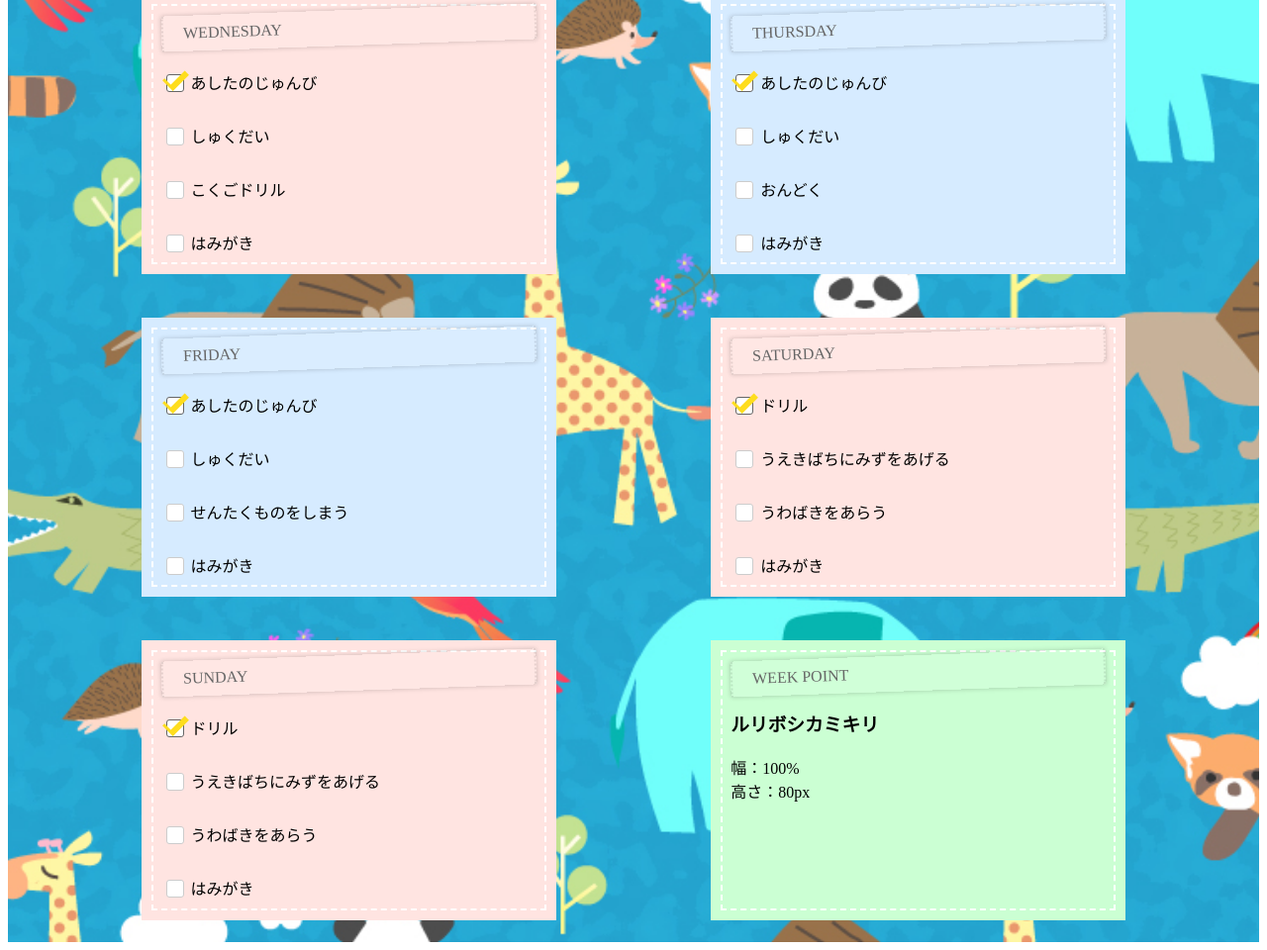
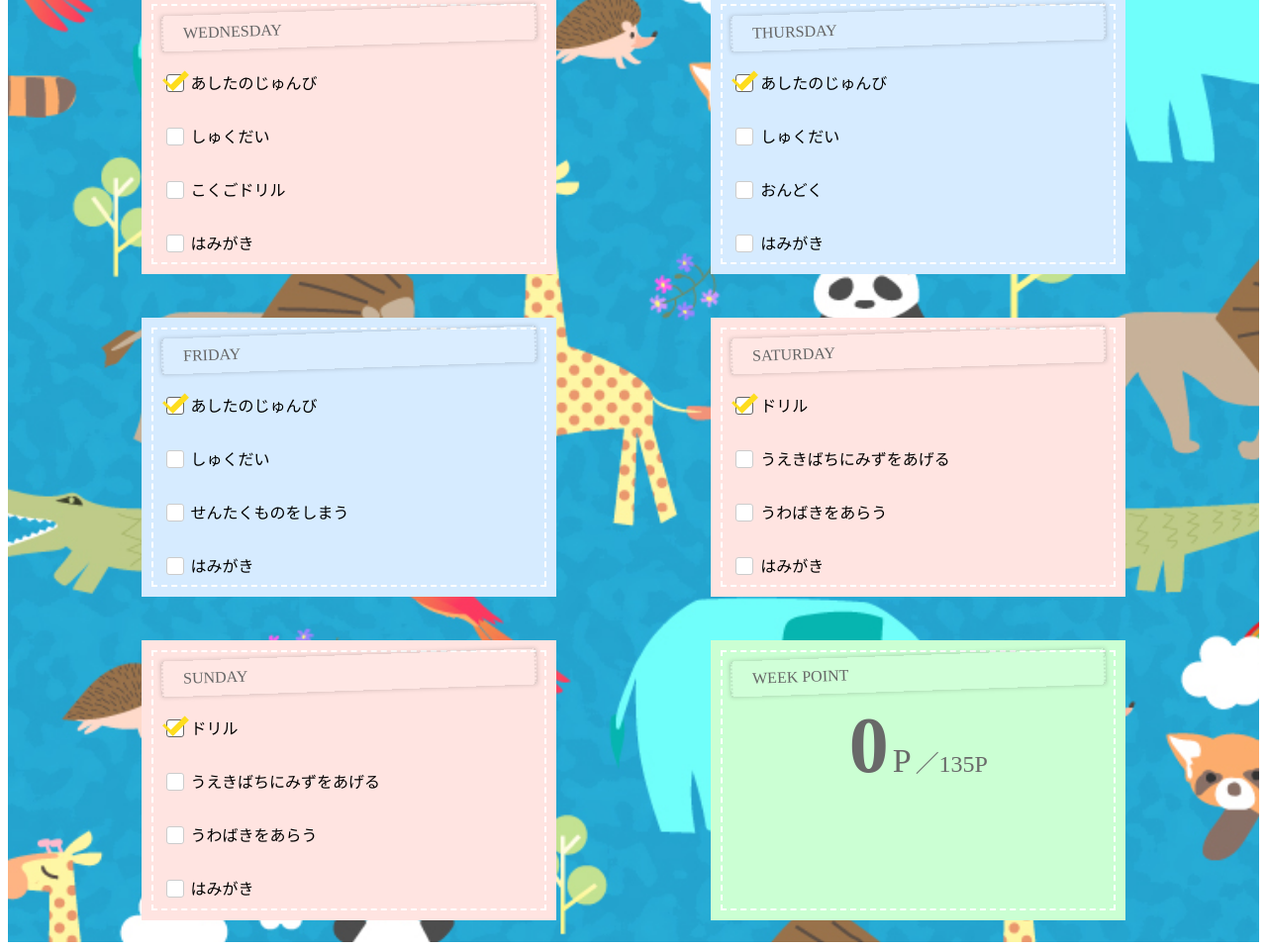
Before and after one commit to nishi3055/memo, a plain HTML site: page index.html in a window 1280 px wide. Shown: the part 482-1442 px from the top of the page at 99% size. Drawn offline with nearby package versions, Linux system fonts and the light colour scheme; a web font is replaced by a local one.

Commit message:
WEEK-Point

```diff
--- a/css/main.css
+++ b/css/main.css
@@ -408,3 +408,23 @@ input[type=checkbox]:checked+.checkbox01::after {
     box-shadow: 0px 0px 0px 10px #CBFFD3;
     border: dashed 2px white;
 }
+
+
+.score-wrap {
+    margin-top: 10px;
+    text-align: center;
+    color: #696969;
+
+    .score {
+        font-size: 80px;
+        font-weight: bold;
+    }
+
+    .ja {
+        font-size: 34px;
+    }
+
+    .full {
+        font-size: 24px;
+    }
+}
--- a/index.html
+++ b/index.html
@@ -11,6 +11,7 @@
     <link href="https://fonts.googleapis.com/css2?family=Caveat:wght@400..700&display=swap" rel="stylesheet">
 </head>
 <body>
+    <script src="https://ajax.googleapis.com/ajax/libs/jquery/3.5.1/jquery.min.js"></script>
     <main>
         <div class="ribbon">
             <h1 id="title"><span>Weekly SCHEDULE</span></h1>
@@ -115,14 +116,30 @@
                     </div>
                     <div class="box04-right">
                         <div class="box-title">WEEK POINT</div>
-                        <h3>ルリボシカミキリ</h3>
-                        <p>幅：100%<br>高さ：80px</p>
+                        <div class="finish">
+                            <div class="score-wrap">
+                                <span class="score">0</span>
+                                <span class="ja">P</span>
+                                <span class="full">／135P</span>
+                            </div>
+                        </div>
                     </div>
                 </div>
             </div>
         </div>
     </main>
-
+<script>
+    //チェックボックスを取得する
+        const el = document.getElementsByClassName("checkbox");
+    //チェック済みのチェックボックスの数を返す
+        const getCheckedCount = () => {
+            let count = 0;
+            for (let i = 0; i < el.length; i++) {
+            if (el[i].checked) {
+            count++;}
+            }
+        };
+</script>
 
 </body>
 </html>
```
